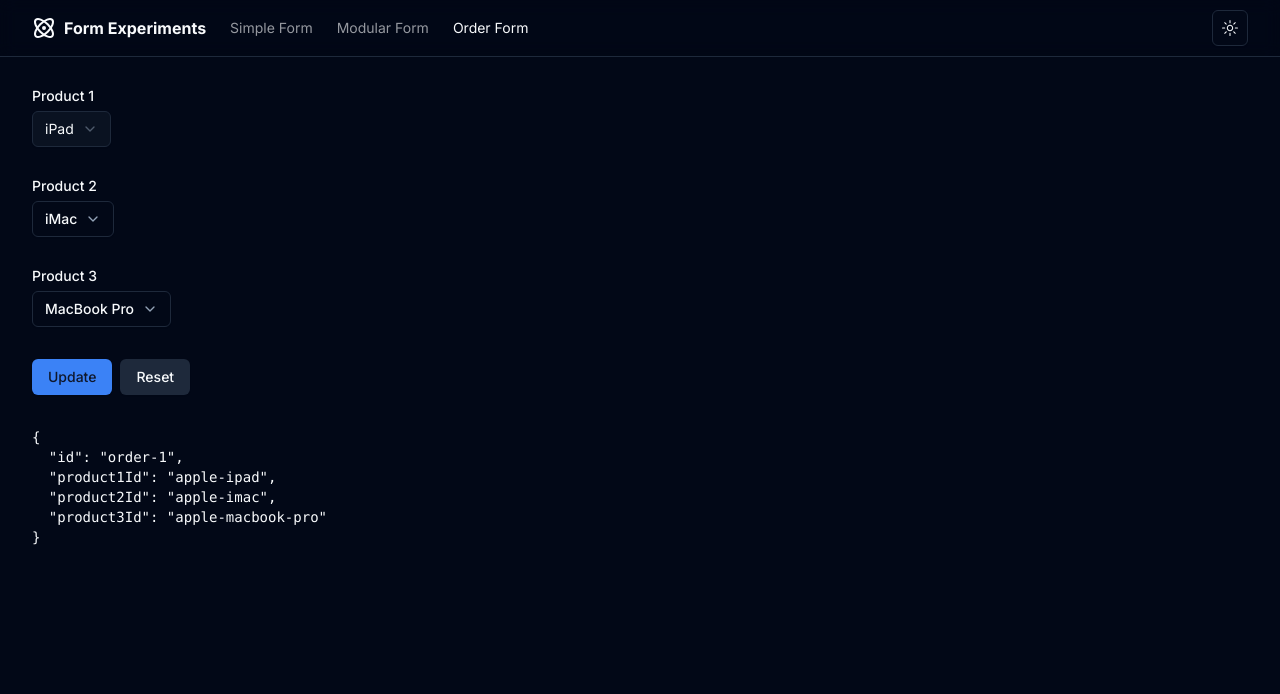
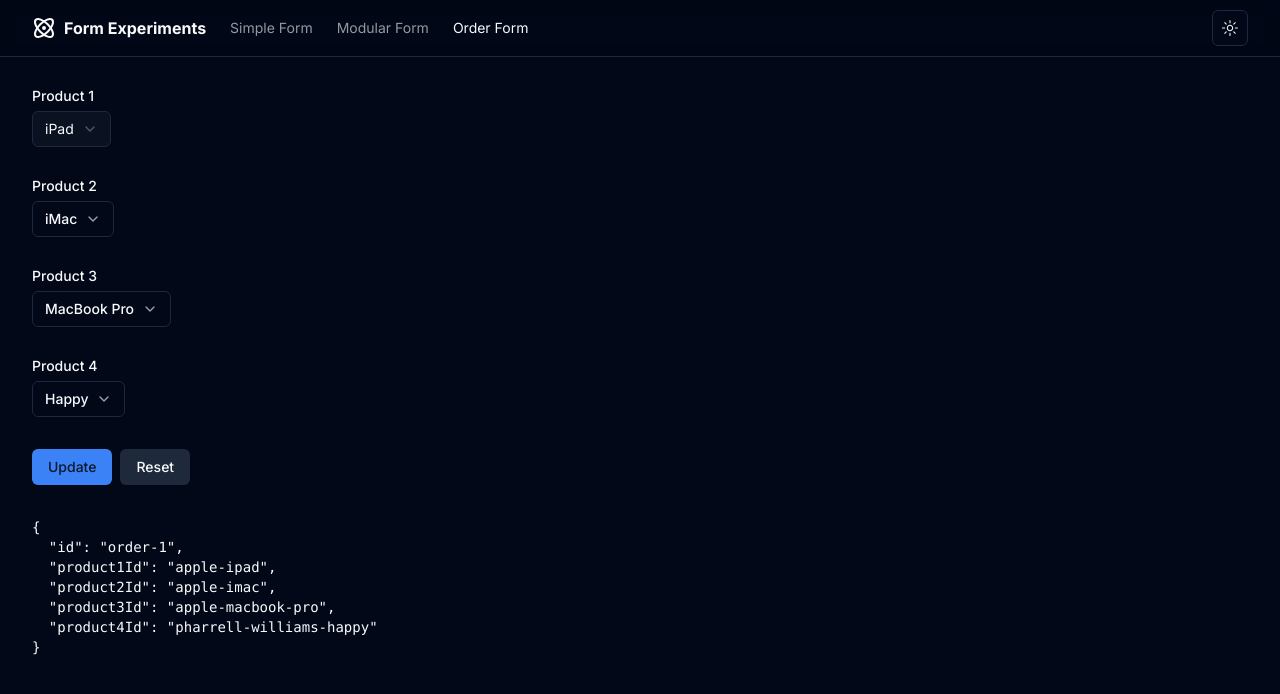
Before and after one commit to nareshbhatia/form-experiments, a React (Vite) app: page /order-form in a window 1280 px wide. Shown: the top 694 px of the page. Built offline with nearby package versions, Linux system fonts and the light colour scheme.

Commit message:
add product4 to the order

```diff
--- a/src/app/routes/order-form/OrderForm.tsx
+++ b/src/app/routes/order-form/OrderForm.tsx
@@ -191,6 +191,42 @@
           )}
         />
 
+        {/* ---------- Command Menu ---------- */}
+        <FormField
+          control={form.control}
+          name="product4Id"
+          render={({ field }) => (
+            <FormItem className="flex flex-col items-start">
+              <FormLabel>Product 4</FormLabel>
+              <DropdownMenu>
+                <DropdownMenuTrigger asChild>
+                  <Button className="inline-flex w-fit" variant="outline">
+                    {field.value
+                      ? (products.find((p) => p.id === field.value)?.name ??
+                        field.value)
+                      : 'Select product 4'}
+                    <Icons.chevronDown className="text-muted-foreground" />
+                  </Button>
+                </DropdownMenuTrigger>
+                <DropdownMenuContent align="end">
+                  {products.map((product) => (
+                    <DropdownMenuCheckboxItem
+                      checked={product.id === field.value}
+                      key={product.id}
+                      onClick={() => {
+                        field.onChange(product.id);
+                      }}
+                    >
+                      {product.name}
+                    </DropdownMenuCheckboxItem>
+                  ))}
+                </DropdownMenuContent>
+              </DropdownMenu>
+              <FormMessage />
+            </FormItem>
+          )}
+        />
+
         <div className="flex gap-2">
           <Button type="submit">{existingOrder ? 'Update' : 'Create'}</Button>
           <Button onClick={handleReset} variant="secondary">
--- a/src/data/orders.ts
+++ b/src/data/orders.ts
@@ -6,6 +6,7 @@
   product1Id: '',
   product2Id: '',
   product3Id: '',
+  product4Id: '',
 };
 
 export const inputOrder1: InputOrder = {
@@ -13,4 +14,5 @@
   product1Id: 'apple-ipad',
   product2Id: 'apple-imac',
   product3Id: 'apple-macbook-pro',
+  product4Id: 'pharrell-williams-happy',
 };
--- a/src/types/schema.ts
+++ b/src/types/schema.ts
@@ -52,6 +52,7 @@
   product1Id: z.string(),
   product2Id: z.string(),
   product3Id: z.string(),
+  product4Id: z.string(),
 });
 
 export const uiProductSchema = z.object({
--- a/src/types/types.ts
+++ b/src/types/types.ts
@@ -53,6 +53,7 @@
   product1Id: string;
   product2Id: string;
   product3Id: string;
+  product4Id: string;
 }
 
 // ---------- Order UI Types ----------
```
